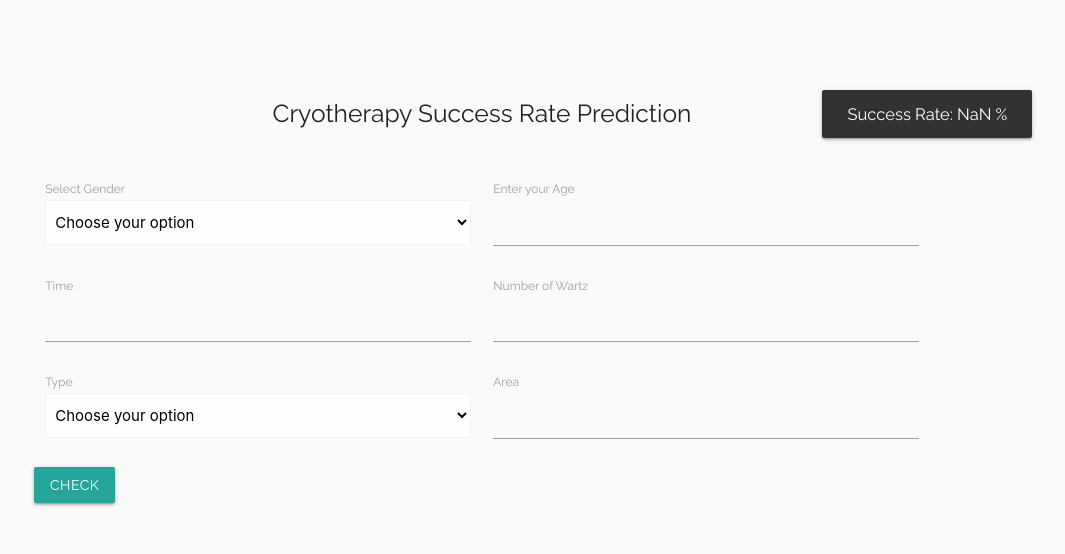
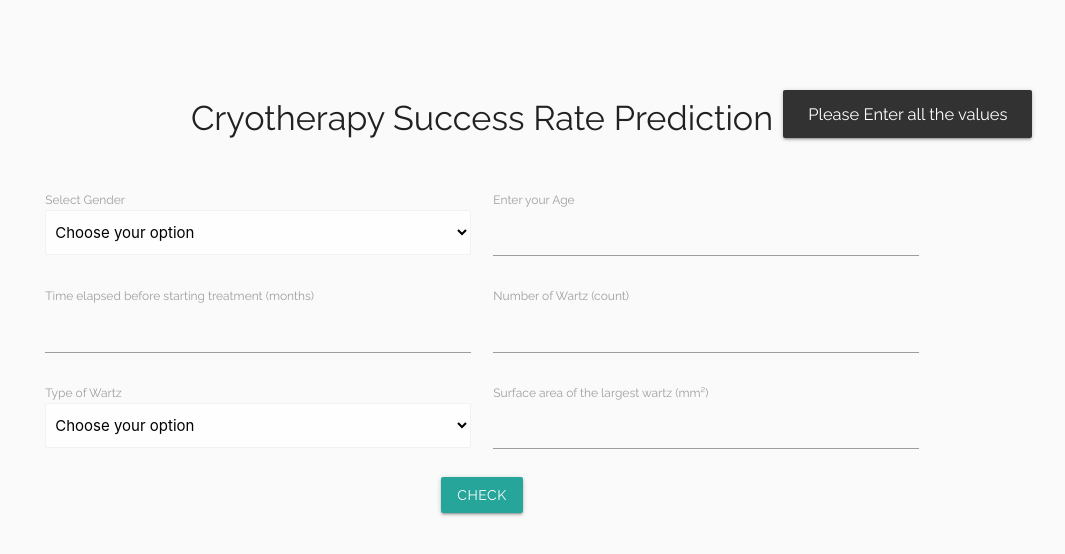
Before and after one commit to 0xSumitBanik/Cryotherapy-Success-Rate, a plain HTML site: page index.html in a window 1280 px wide. Both pictures are taken after a click on the link "CHECK". Shown: the whole page, without its empty margins (158-1223 px from the left). Drawn offline with nearby package versions, Linux system fonts and the light colour scheme.

Commit message:
Changed the labels

```diff
--- a/index.html
+++ b/index.html
@@ -14,7 +14,7 @@
 
 <body>
   <div class="container" id="homePage">
-    <h5 class="center">Cryotherapy Success Rate Prediction</h5>
+    <h4 class="center">Cryotherapy Success Rate Prediction</h4>
     <div class="input-field" id="forminput">
       <div class="row">
         <div class="col s12 m6 l6">
@@ -37,13 +37,13 @@
       <div class="row">
         <div class="col s12 m6 l6">
           <label for="time">
-            Time
+            Time elapsed before starting treatment (months)
           </label>
           <input type="text" name="time" id="time" required>
         </div>
         <div class="col s12 m6 l6">
           <label for="wartz">
-            Number of Wartz
+            Number of Wartz (count)
           </label>
           <input type="text" name="wartz" id="wartz" required>
         </div>
@@ -51,24 +51,26 @@
       <div class="row">
         <div class="col s12 m6 l6">
           <label for="type">
-            Type
+            Type of Wartz
           </label>
           <select id="type" class="browser-default" required>
             <option value="" disabled selected>Choose your option</option>
-            <option value="1">Type-1</option>
-            <option value="2">Type-2</option>
-            <option value="3">Type-3</option>
+            <option value="1">Type-1 (Common)</option>
+            <option value="2">Type-2 (Plantar)</option>
+            <option value="3">Type-3 (Both)</option>
           </select>
         </div>
         <div class="col s12 m6 l6">
           <label for="area">
-            Area
+            Surface area of the largest wartz (mm²)
           </label>
           <input type="text" name="area" id="area" required>
         </div>
       </div>
     </div>
+    <p class="center-align">
     <a class="waves-effect waves-light btn" onclick="show()">Check</a>
+    </p>
   </div>
   <!-- Compiled and minified JavaScript -->
   <script src="https://cdnjs.cloudflare.com/ajax/libs/materialize/1.0.0/js/materialize.min.js"></script>
@@ -76,12 +78,12 @@
   <script src="src/js/app.js"></script>
   <script>
     function show(){
-      let sexv = parseFloat(document.getElementById("sex").value)
-      let agev = parseFloat(document.getElementById("age").value)
-      let timev = parseFloat(document.getElementById("time").value)
-      let wartzv = parseFloat(document.getElementById("wartz").value)
-      let typev = parseFloat(document.getElementById("type").value)
-      let areav = parseFloat(document.getElementById("area").value)
+      let sexv = document.getElementById("sex").value
+      let agev = document.getElementById("age").value
+      let timev = document.getElementById("time").value
+      let wartzv = document.getElementById("wartz").value
+      let typev = document.getElementById("type").value
+      let areav = document.getElementById("area").value
 
       if(sexv==''||agev==''||timev==''||wartzv==''||typev==''||areav=='')
         return M.toast({html: 'Please Enter all the values'})
```
